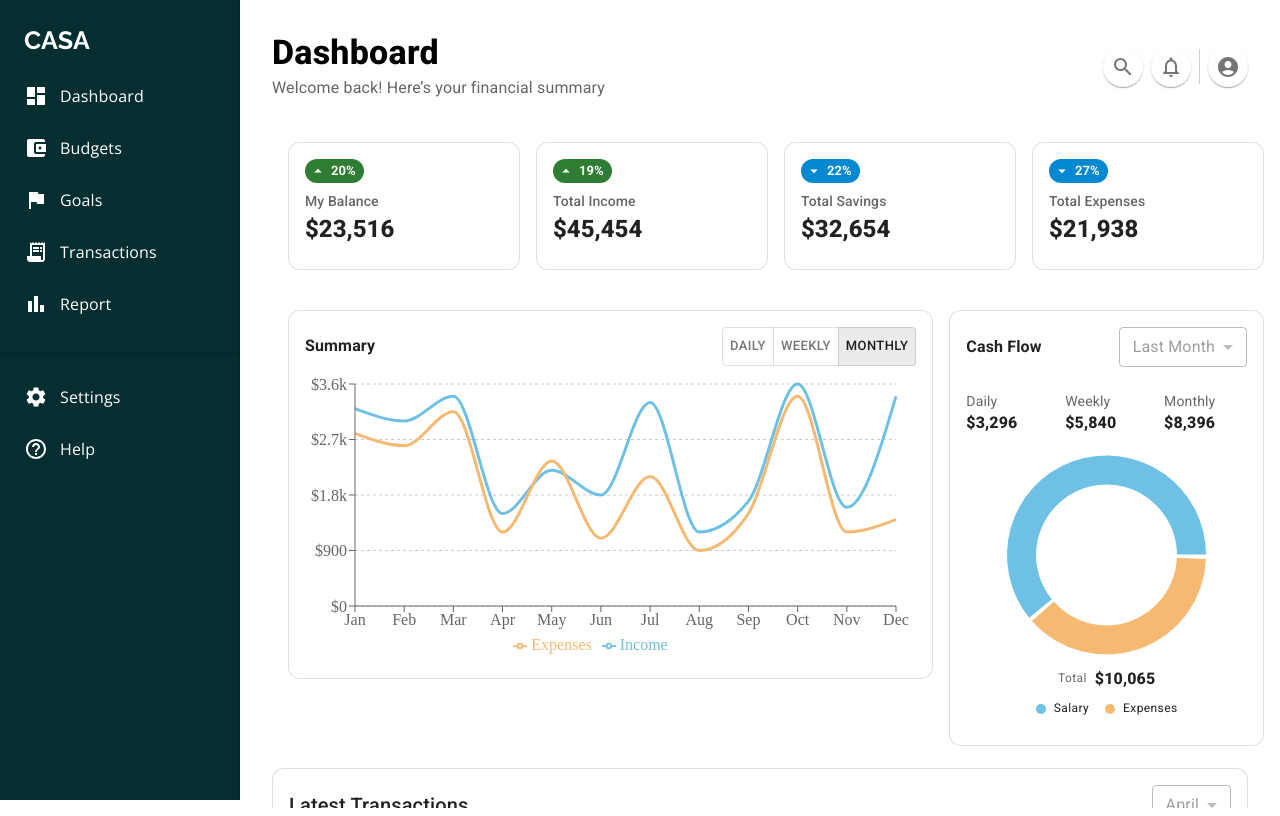
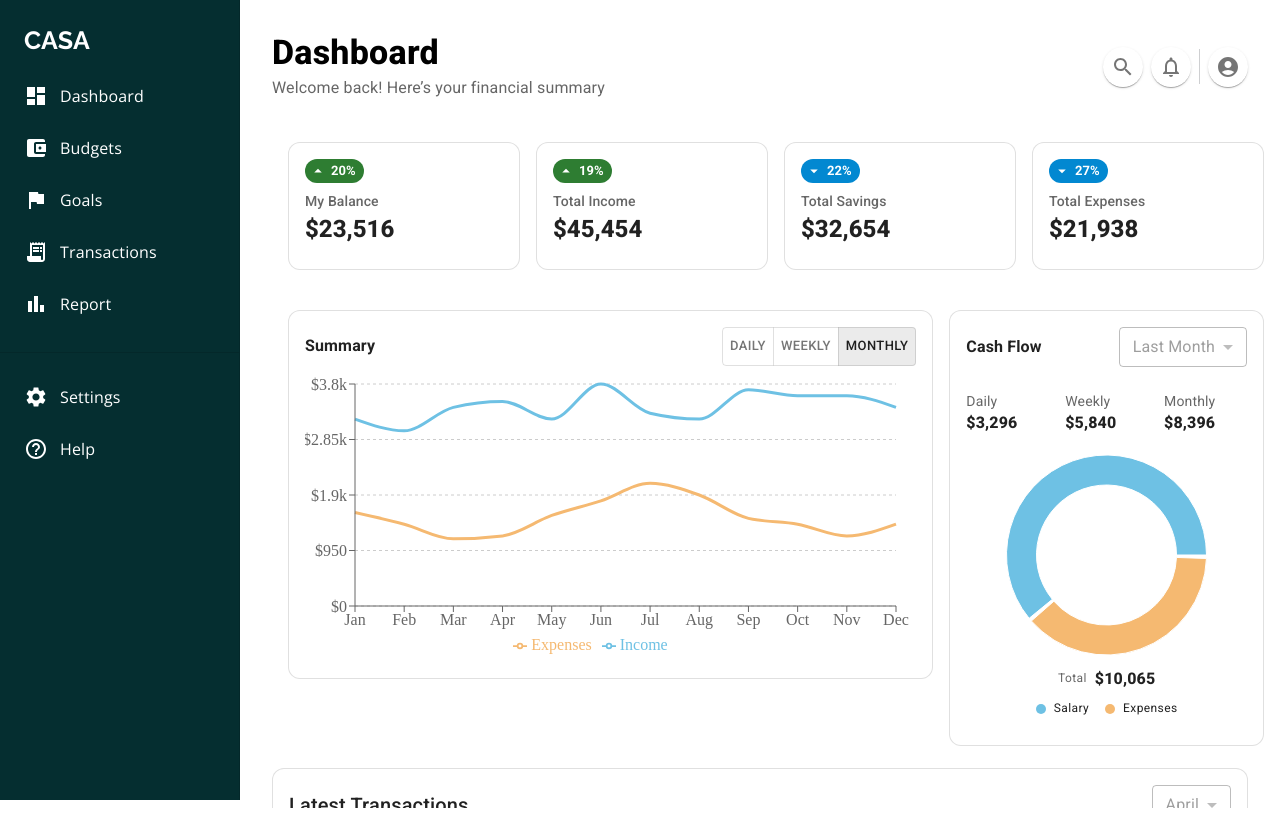
Before and after one commit to accuracies160/CASA, a React (Vite) app in the folder frontend/: page /dashboard in a window 1280 px wide. Built offline with nearby package versions, Linux system fonts and the light colour scheme.

Commit message:
Changed test numbers to be more realistic`

```diff
--- a/frontend/src/pages/Dashboard.tsx
+++ b/frontend/src/pages/Dashboard.tsx
@@ -50,35 +50,35 @@ const kpi = [
 ];
 
 const monthlyData = [
-  { name: "Jan", income: 3200, expense: 2800 },
-  { name: "Feb", income: 3000, expense: 2600 },
-  { name: "Mar", income: 3400, expense: 3150 },
-  { name: "Apr", income: 1500, expense: 1200 },
-  { name: "May", income: 2200, expense: 2350 },
-  { name: "Jun", income: 1800, expense: 1100 },
+  { name: "Jan", income: 3200, expense: 1600 },
+  { name: "Feb", income: 3000, expense: 1400 },
+  { name: "Mar", income: 3400, expense: 1150 },
+  { name: "Apr", income: 3500, expense: 1200 },
+  { name: "May", income: 3200, expense: 1550 },
+  { name: "Jun", income: 3800, expense: 1800 },
   { name: "Jul", income: 3300, expense: 2100 },
-  { name: "Aug", income: 1200, expense: 900 },
-  { name: "Sep", income: 1700, expense: 1500 },
-  { name: "Oct", income: 3600, expense: 3400 },
-  { name: "Nov", income: 1600, expense: 1200 },
+  { name: "Aug", income: 3200, expense: 1900 },
+  { name: "Sep", income: 3700, expense: 1500 },
+  { name: "Oct", income: 3600, expense: 1400 },
+  { name: "Nov", income: 3600, expense: 1200 },
   { name: "Dec", income: 3400, expense: 1400 },
 ];
 
 const weeklyData = [
-  { name: "Week 1", income: 1200, expense: 800 },
-  { name: "Week 2", income: 1500, expense: 900 },
-  { name: "Week 3", income: 1000, expense: 1100 },
-  { name: "Week 4", income: 1800, expense: 1300 },
+  { name: "Week 1", income: 800, expense: 400 },
+  { name: "Week 2", income: 1000, expense: 500 },
+  { name: "Week 3", income: 800, expense: 400 },
+  { name: "Week 4", income: 1100, expense: 450 },
 ];
 
 const dailyData = [
-  { name: "Mon", income: 500, expense: 300 },
-  { name: "Tue", income: 700, expense: 400 },
-  { name: "Wed", income: 800, expense: 450 },
-  { name: "Thu", income: 600, expense: 500 },
-  { name: "Fri", income: 900, expense: 600 },
-  { name: "Sat", income: 300, expense: 200 },
-  { name: "Sun", income: 400, expense: 350 },
+  { name: "Mon", income: 180, expense: 0 },
+  { name: "Tue", income: 170, expense: 0 },
+  { name: "Wed", income: 190, expense: 50 },
+  { name: "Thu", income: 180, expense: 50 },
+  { name: "Fri", income: 170, expense: 50 },
+  { name: "Sat", income: 0, expense: 200 },
+  { name: "Sun", income: 0, expense: 100 },
 ];
 
 const cashFlow = [
```
